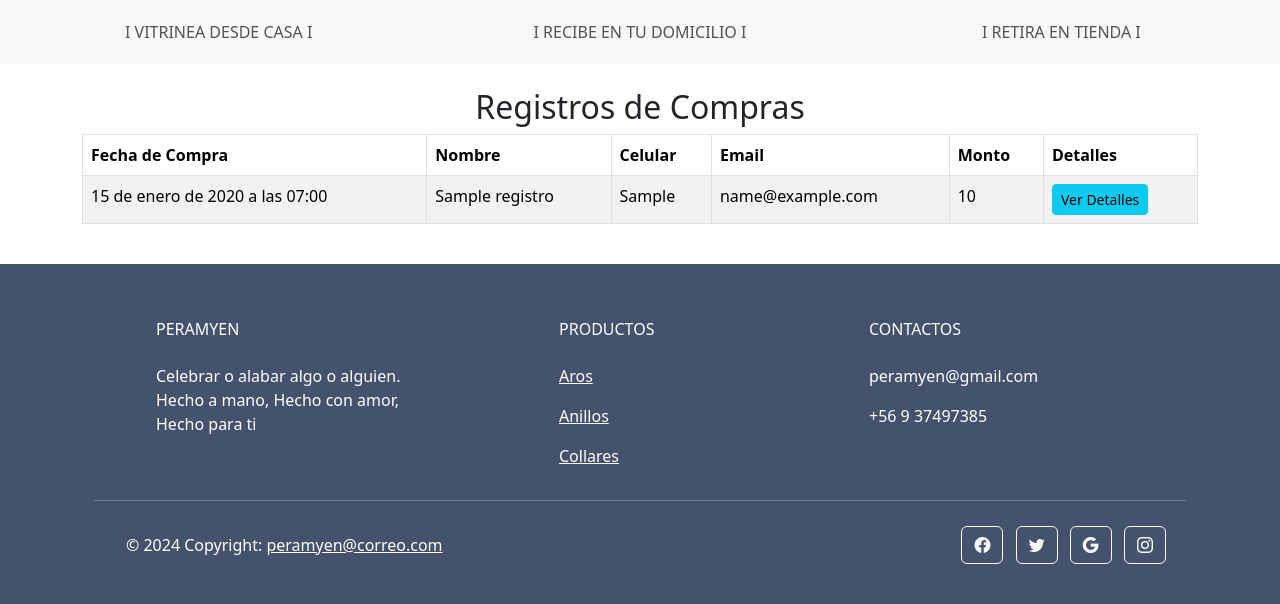
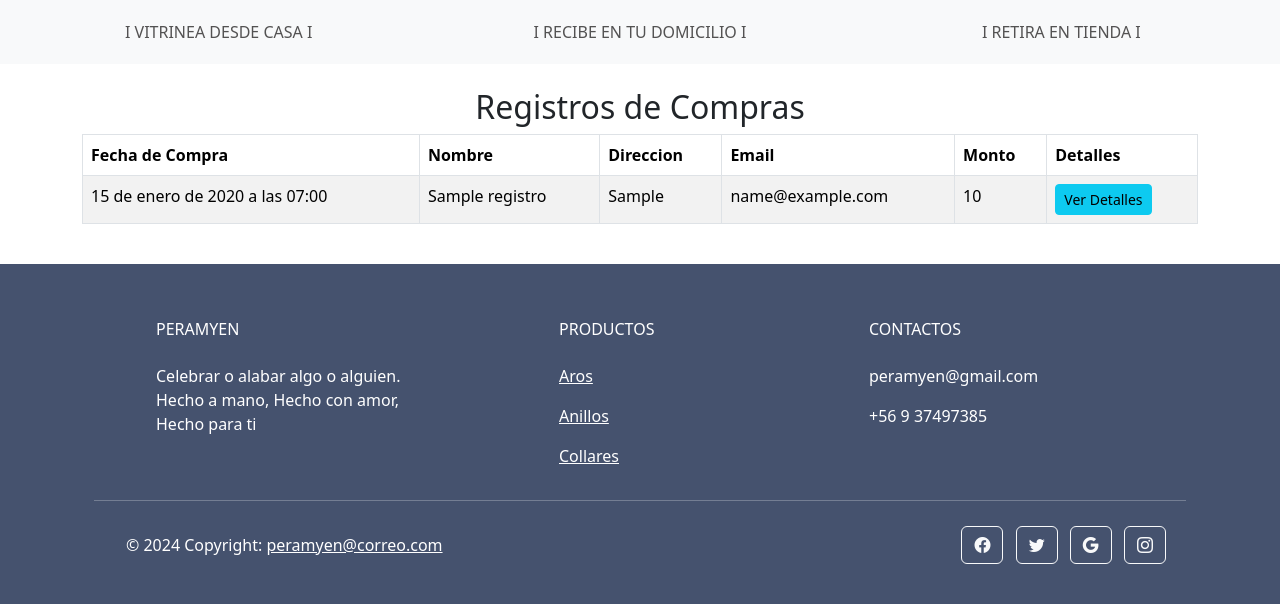
Before and after one commit to aleejvf/web_progra, a Django app: page /adm_regist_compras/ in a window 1280 px wide. Shown: the part 95-699 px from the top of the page. Run offline with Django 5.2, Linux system fonts and the light colour scheme; a user stored in the database is signed in; tables that the repository leaves empty hold one stand-in row (values such as "Sample post"); some libraries are stand-ins or nearby versions.

Commit message:
Add files via upload

```diff
--- a/crud/templates/crud/adm_regist_compras.html
+++ b/crud/templates/crud/adm_regist_compras.html
@@ -17,7 +17,7 @@
             <tr>
                 <th scope="col">Fecha de Compra</th>
                 <th scope="col">Nombre</th>
-                <th scope="col">Celular</th>
+                <th scope="col">Direccion</th>
                 <th scope="col">Email</th>
                 <th scope="col">Monto</th>
                 <th scope="col">Detalles</th>
@@ -28,7 +28,7 @@
             <tr>
                 <td>{{ registro.fecha_compra }}</td>
                 <td>{{ registro.nombre }}</td>
-                <td>{{ registro.celular }}</td>
+                <td>{{ registro.direccion }}</td>
                 <td>{{ registro.email }}</td>
                 <td>{{ registro.total }}</td>
                 <td>
--- a/crud/templates/crud/base.html
+++ b/crud/templates/crud/base.html
@@ -252,7 +252,7 @@
         {% for m in messages%}
             <script >
                 swal.fire({
-                    "title":"Felicidades",
+                    "title":"Alerta",
                     "text": "{{m}}",
                 })
             </script>
--- a/crud/templates/crud/compra.html
+++ b/crud/templates/crud/compra.html
@@ -6,7 +6,7 @@
     <div class="container">
         <div class="row pt-5" >
             <div class="col-md-4">
-                <img src="img/peramyem-logo.jpeg" width="40%" alt="aros">
+                <img src="{% static 'crud/img/peramyem-logo.jpeg'%}" width="40%" alt="aros">
             </div>
             <div class="col-md-6 pt-3 mb-4">
                 <h2>Gracias por tu compra 😁</h2>
```
